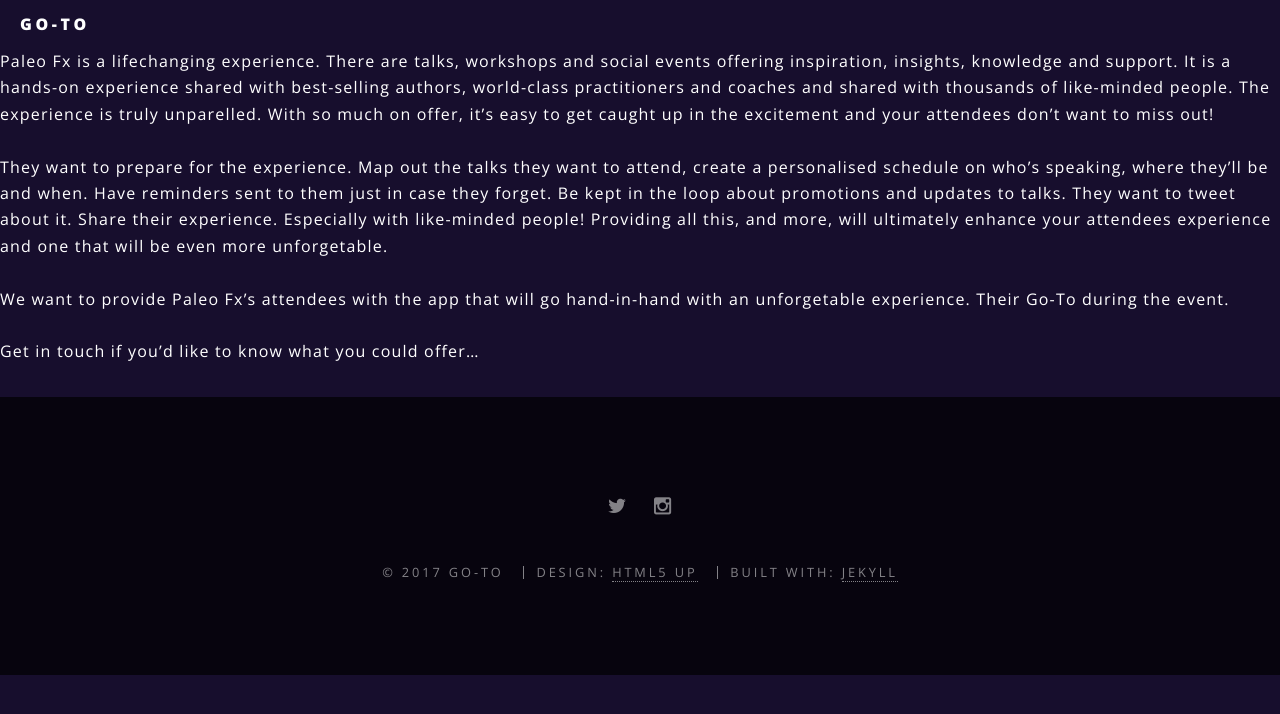
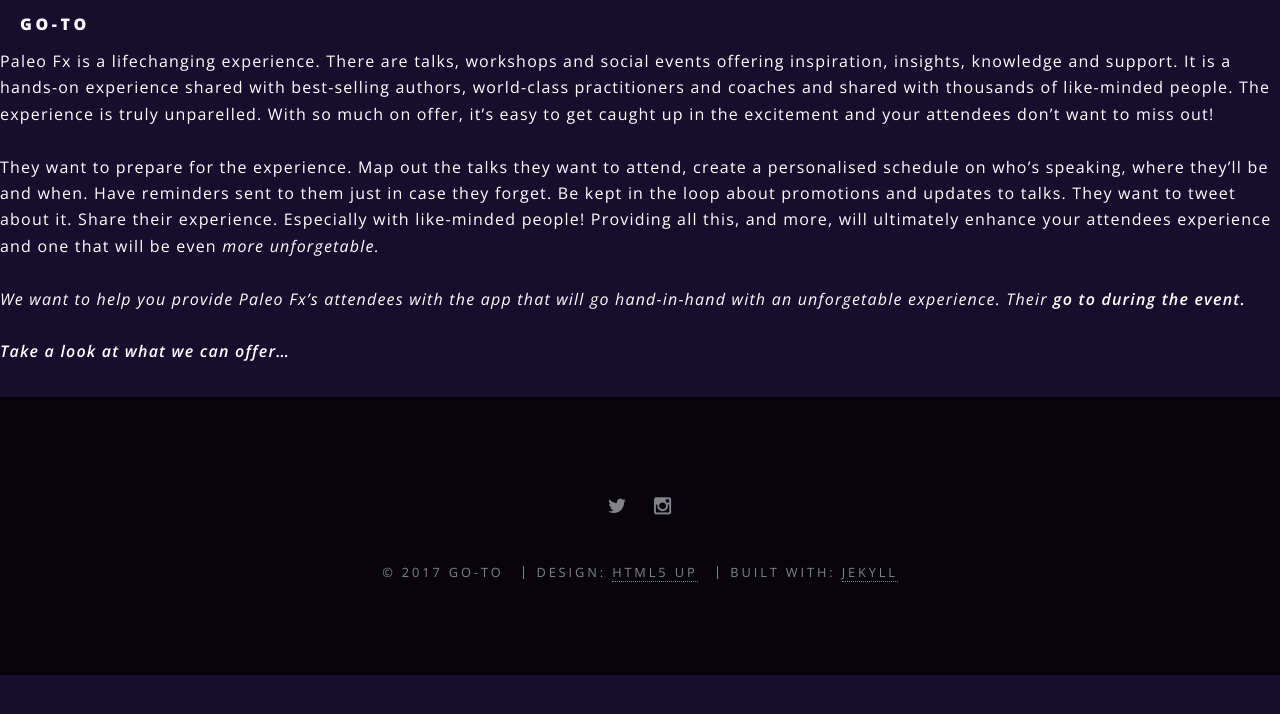
Before and after one commit to iamrobj/event_app_paleo_mag, a Jekyll site: the page built from _posts/sections/2016-06-23-main-section.markdown, in a window 1280 px wide. Shown: the top 714 px of the page. Built offline with Jekyll 4.4.1, drawn with Linux system fonts in a browser that asks for light colours; our own code applies the rules of GitHub Pages for plain Markdown files.

Commit message:
Update 2016-06-23-main-section.markdown

```diff
--- a/_posts/sections/2016-06-23-main-section.markdown
+++ b/_posts/sections/2016-06-23-main-section.markdown
@@ -6,4 +6,4 @@
 ---
 
 Paleo Fx is a lifechanging experience. There are talks, workshops and social events offering inspiration, insights, knowledge and support. It is a hands-on experience shared with best-selling authors, world-class practitioners and coaches and shared with thousands of like-minded people. The experience is truly unparelled. With so much on offer, it's easy to get caught up in the excitement and your attendees don't want to miss out!<br><br>
-They want to prepare for the experience. Map out the talks they want to attend, create a personalised schedule on who's speaking, where they'll be and when. Have reminders sent to them just in case they forget. Be kept in the loop about promotions and updates to talks. They want to tweet about it. Share their experience. Especially with like-minded people! Providing all this, and more, will ultimately enhance your attendees experience and one that will be even more unforgetable.<br><br>We want to provide Paleo Fx's  attendees with the app that will go hand-in-hand with an unforgetable experience. Their Go-To during the event.<br><br>Get in touch if you'd like to know what you could offer...
+They want to prepare for the experience. Map out the talks they want to attend, create a personalised schedule on who's speaking, where they'll be and when. Have reminders sent to them just in case they forget. Be kept in the loop about promotions and updates to talks. They want to tweet about it. Share their experience. Especially with like-minded people! Providing all this, and more, will ultimately enhance your attendees experience and one that will be even <i>more<i> unforgetable.<br><br>We want to help you provide Paleo Fx's attendees with the app that will go hand-in-hand with an unforgetable experience. Their <b>go to<b> during the event.<br><br>Take a look at what we can offer...
```
